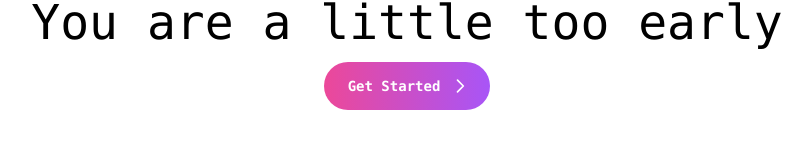
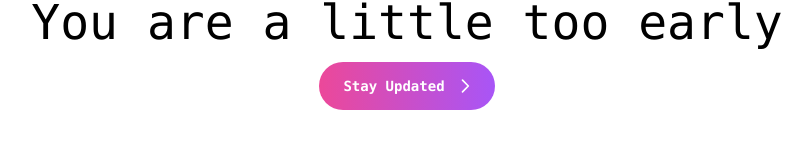
Before and after one commit to mkuwdev/urza-landing, a Next.js app: page / in a window 1280 px wide. Shown: the part 346-494 px from the top of the page, without its empty margins (233-1045 px from the left). Built offline with nearby package versions, Linux system fonts and the light colour scheme.

Commit message:
minor change

```diff
--- a/src/pages/index.js
+++ b/src/pages/index.js
@@ -21,7 +21,7 @@ export default function Home() {
         <Link href="">
           <div className="mt-4">
             <div className="relative group overflow-hidden px-6 h-12 rounded-full flex space-x-2 items-center bg-gradient-to-r from-pink-500 to-purple-500 hover:to-purple-600 hover:cursor-pointer">
-              <span className="relative text-sm text-white font-bold font-mono">Get Started</span>
+              <span className="relative text-sm text-white font-bold font-mono">Stay Updated</span>
               <div className="flex items-center -space-x-3 translate-x-3">
                 <div className="w-2.5 h-[1.6px] rounded bg-white origin-left scale-x-0 transition duration-300 group-hover:scale-x-100"></div>
                 <svg xmlns="http://www.w3.org/2000/svg" className="h-5 w-5 stroke-white -translate-x-2 transition duration-300 group-hover:translate-x-0" fill="none" viewBox="0 0 24 24" stroke="currentColor" strokeWidth="2">
```
